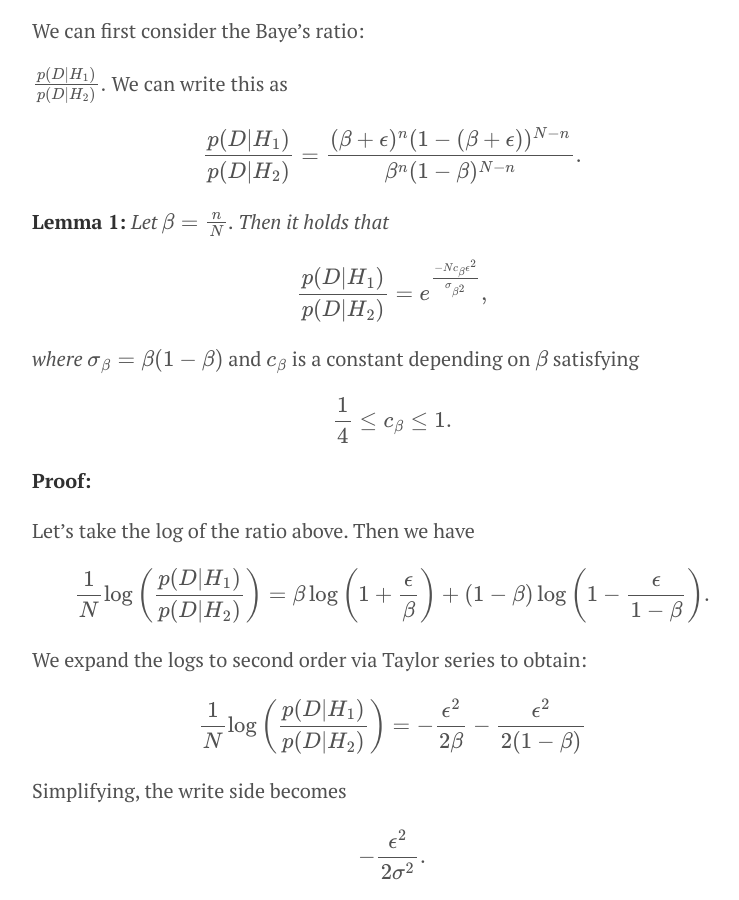
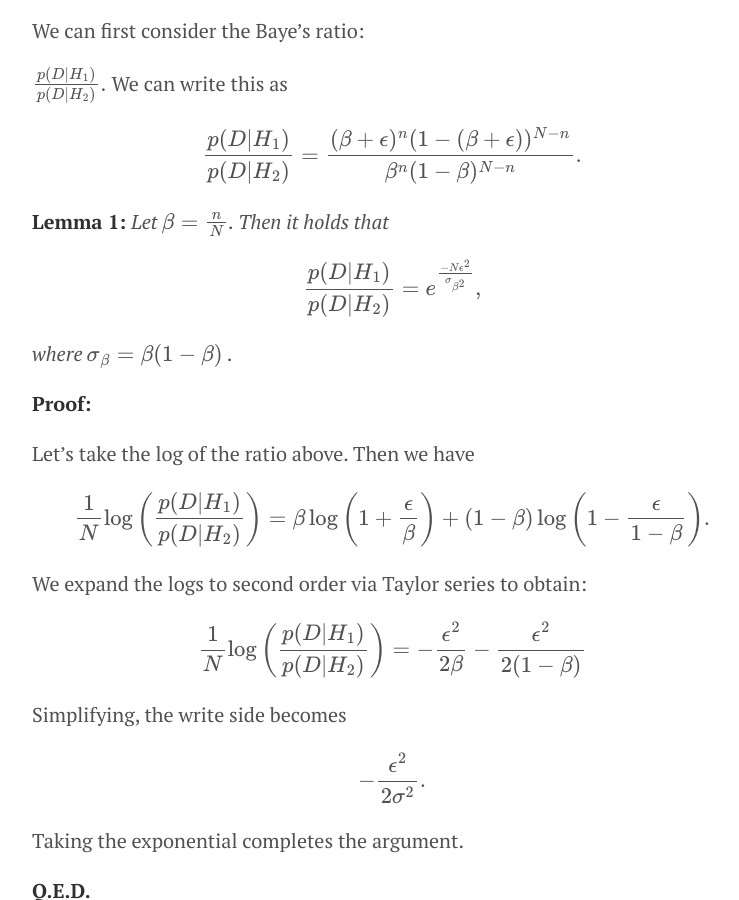
Before and after one commit to doriang102/doriang102.github.io, a Jekyll site: the page built from _posts/2017-06-10-hypothesis-testing-part-2-in-progress.md, in a window 1280 px wide and 900 px high, scrolled down 5940 px. Shown: the whole window, without its empty margins (248-987 px from the left). Built offline with Jekyll 4.4.1, drawn with Linux system fonts in a browser that asks for light colours; our own code applies the rules of GitHub Pages for plain Markdown files; formulas are drawn with MathJax 3.

Commit message:
Update 2017-06-10-hypothesis-testing-part-2-in-progress.md

```diff
--- a/_posts/2017-06-10-hypothesis-testing-part-2-in-progress.md
+++ b/_posts/2017-06-10-hypothesis-testing-part-2-in-progress.md
@@ -170,11 +170,9 @@
 
 **Lemma 1:**  *Let $$ \beta = \frac{n}{N}$$. Then it holds that*
 
-$$\frac{p(D \lvert H_1)}{p(D \lvert H_2)} = e^{\frac{-N c_{\beta} \epsilon^2}{\sigma_{\beta^2}}},$$
+$$\frac{p(D \lvert H_1)}{p(D \lvert H_2)} = e^{\frac{-N \epsilon^2}{\sigma_{\beta^2}}},$$
 
-_where_  $$\sigma_{\beta} = \beta (1- \beta) $$ and $$c_{\beta}$$ is a constant depending on $$\beta$$ satisfying
-
-$$ \frac{1}{4} \leq c_{\beta} \leq 1.$$
+_where_  $$\sigma_{\beta} = \beta (1- \beta) $$ .
 
 
 
```
